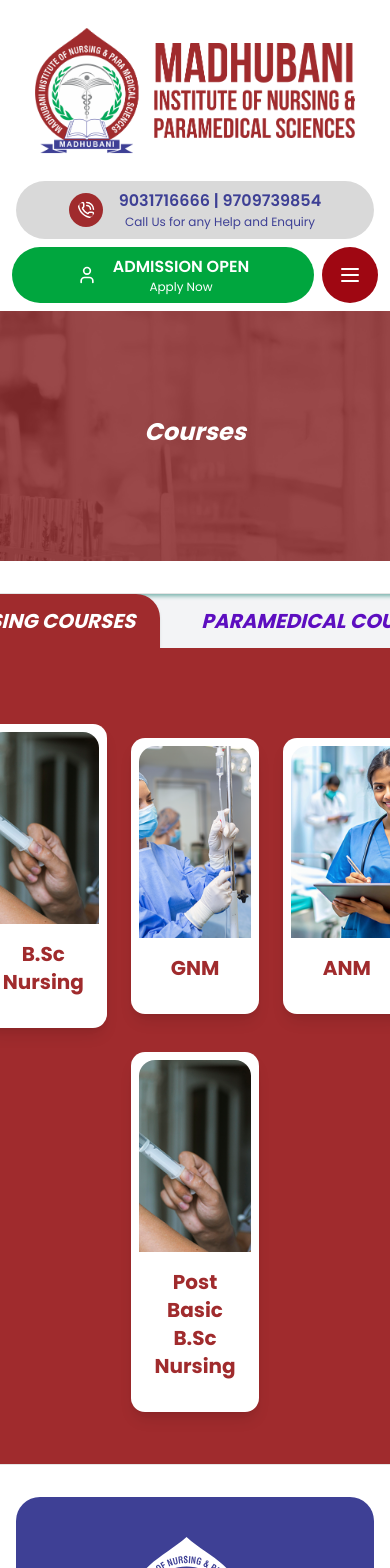
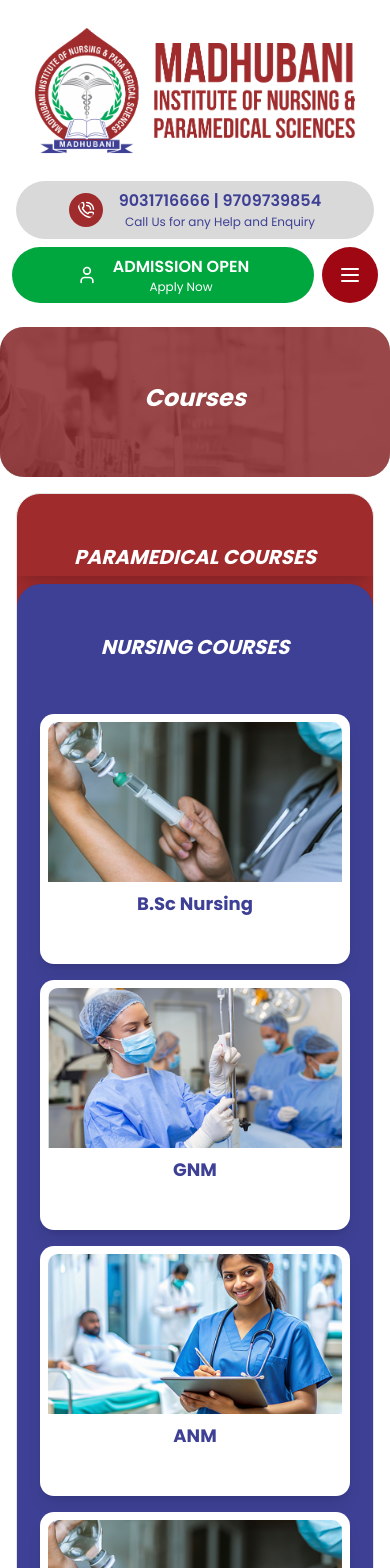
Before and after one commit to Hibbanur-Rahman/minps-website, a React (Vite) app: page /course in a window 390 px wide. Shown: the top 1568 px of the page. Built offline with nearby package versions, Linux system fonts and the light colour scheme.

Commit message:
update course page for mobile view

```diff
--- a/src/views/courses/index.jsx
+++ b/src/views/courses/index.jsx
@@ -9,11 +9,11 @@
 const Course = () => {
   return (
     <div className="w-full">
-      {/**Banner section */}
-      <div className="relative">
-        <div className=" h-[250px] relative w-full rounded-3xl overflow-hidden">
+      {/* Banner section */}
+      <div className="relative mt-4 sm:mt-8">
+        <div className="h-[150px] sm:h-[200px] md:h-[250px] relative w-full rounded-3xl overflow-hidden">
           <div className="bg-[#A02B2D]/70 w-full h-full z-[2] absolute flex items-center justify-center">
-            <h2 className="text-2xl text-white sm:text-5xl font-bold italic mb-2 text-center font-[Poppins]">
+            <h2 className="text-2xl sm:text-3xl md:text-5xl text-white font-bold italic mb-2 text-center font-[Poppins]">
               Courses
             </h2>
           </div>
@@ -25,37 +25,55 @@
         </div>
       </div>
 
-      {/**Content section */}
-      <div className="container mx-auto py-8">
+      {/* Content section */}
+      <div className="container mx-auto py-4 sm:py-8 px-4">
+        {" "}
+        {/* Adjusted padding for smaller screens */}
         <Tabs
           defaultValue="nursing"
-          className="w-full bg-gray-100  rounded-3xl  border inset-shadow-sm inset-shadow-[#72AFA8] gap-0 overflow-hidden"
+          className="w-full bg-[#A02B2D] sm:bg-[#D9D9D9] rounded-3xl border inset-shadow-md inset-shadow-[#72AFA8] gap-0 overflow-hidden"
         >
-          <TabsList className=" m-0 p-0 w-full flex justify-center items-center gap-x-4">
+          <TabsList className=" relative z-10 m-0 p-0 w-full flex flex-col sm:flex-row justify-center items-center gap-y-2 sm:gap-y-0 ">
+            {" "}
+            {/* Stacked on small, row on sm+ */}
+            <TabsTrigger
+              value="paramedical"
+              className=" relative cursor-pointer px-4 pt-12 sm:px-6 sm:py-3 rounded-none rounded-tl-3xl sm:rounded-t-3xl rounded-bl-none sm:rounded-bl-none text-xl sm:text-xl italic text-white sm:text-[#3E4095] font-bold md:transition-all data-[state=active]:bg-[#A02B2D] data-[state=active]:text-white w-full sm:w-auto shadow-xl " // Full width on small, auto on sm+
+            >
+              PARAMEDICAL  COURSES
+            </TabsTrigger>
             <TabsTrigger
               value="nursing"
-              className="cursor-pointer px-6 py-3 rounded-none rounded-tr-3xl rounded-br-none text-xl italic text-violet-800 font-bold transition-all data-[state=active]:bg-[#A02B2D] data-[state=active]:text-white"
+              className=" relative cursor-pointer px-4 pt-12 sm:px-6 sm:py-3 sm:rounded-bl-none rounded-t-3xl sm:rounded-t-3xl rounded-b-none sm:rounded-br-none text-xl sm:text-xl italic text-white md:text-[#3E4095] font-bold md:transition-all data-[state=active]:bg-[#3E4095] sm:data-[state=active]:bg-[#A02B2D] data-[state=active]:text-white w-full sm:w-auto shadow-xl" // Full width on small, auto on sm+
             >
               NURSING COURSES
             </TabsTrigger>
-            <TabsTrigger
-              value="paramedical"
-              className="cursor-pointer px-6 py-3 rounded-none rounded-tl-3xl rounded-bl-none text-xl italic text-violet-800 font-bold transition-all data-[state=active]:bg-[#A02B2D] data-[state=active]:text-white"
-            >
-              PARAMEDICAL COURSES
-            </TabsTrigger>
           </TabsList>
 
-          <TabsContent value="nursing" className="pt-6 bg-[#A02B2D]">
-            <div className="flex flex-wrap justify-center items-center  w-10/12 mx-auto my-10">
+          <TabsContent
+            value="nursing"
+            className=" z-10 pt-4 sm:pt-6 bg-[#3E4095] sm:bg-[#A02B2D] text-[#3E4095] sm:text-[#A02B2D]"
+          >
+            {" "}
+            {/* Adjusted padding */}
+            <div className="flex flex-wrap justify-center items-center w-11/12 md:w-10/12 mx-auto my-6 sm:my-10">
+              {" "}
+              {/* Wider on extra small, adjusted margin */}
               {nursingCourses.map((course, index) => (
                 <CourseCard key={index} {...course} />
               ))}
             </div>
           </TabsContent>
 
-          <TabsContent value="paramedical" className="pt-6 bg-[#A02B2D]">
-            <div className="flex flex-wrap  justify-center items-center   w-10/12 mx-auto my-10">
+          <TabsContent
+            value="paramedical"
+            className=" z-10 pt-4 sm:pt-6 text-[#A02B2D] bg-[#A02B2D]"
+          >
+            {" "}
+            {/* Adjusted padding */}
+            <div className="flex flex-wrap justify-center items-center w-11/12 md:w-10/12 mx-auto my-6 sm:my-10">
+              {" "}
+              {/* Wider on extra small, adjusted margin */}
               {paramedicalCourses.map((course, index) => (
                 <CourseCard key={index} {...course} />
               ))}
@@ -68,22 +86,36 @@
 };
 
 // Course Card Component
-const CourseCard = ({ title, image, description,path }) => {
+const CourseCard = ({ title, image, description, path }) => {
   const navigate = useNavigate();
   return (
-    <div className="w-4/12 p-3">
-      <div className=" bg-white rounded-xl p-2 overflow-hidden shadow-lg hover:shadow-lg transition-shadow duration-300 flex flex-col cursor-pointer" onClick={()=>navigate(path)}>
-        <div className="h-48 overflow-hidden">
+    <div className="w-full sm:w-1/2 lg:w-1/3 xl:w-1/4 p-2 sm:p-3">
+      {" "}
+      {/* Responsive width and padding */}
+      <div
+        className="bg-white rounded-xl p-2 overflow-hidden shadow-lg hover:shadow-lg transition-shadow duration-300 flex flex-col cursor-pointer h-[250px]"
+        onClick={() => navigate(path)}
+      >
+        {" "}
+        {/* h-full to make cards same height */}
+        <div className="h-40 sm:h-48 overflow-hidden rounded-t-lg">
+          {" "}
+          {/* Responsive image height */}
           <img
             src={image || "/placeholder.svg"}
             alt={title}
-            className="w-full h-full object-cover transition-transform duration-300 hover:scale-105 rounded-t-2xl"
+            className="w-full h-full object-cover transition-transform duration-300 hover:scale-105"
           />
         </div>
-        <div className="p-4 flex flex-col items-center flex-grow">
-          <h3 className="text-xl font-bold text-[#A02B2D] text-center mb-2">
+        <div className="  p-2 flex flex-col items-center flex-grow">
+          <h3 className="text-lg sm:text-xl font-bold  text-center ">
+            {" "}
+            {/* Responsive font size */}
             {title}
           </h3>
+          {/* If you want to show description:
+          <p className="text-sm text-gray-600 text-center">{description}</p>
+          */}
         </div>
       </div>
     </div>
@@ -96,24 +128,24 @@
     title: "B.Sc Nursing",
     image: courseImg1,
     description: "4-year undergraduate program in nursing science",
-    path:'/bscnursing'
+    path: "/bscnursing",
   },
   {
     title: "GNM",
     image: courseImg3,
-    path:'/bscnursing',
+    path: "/bscnursing",
     description: "3-year diploma program in general nursing and midwifery",
   },
   {
     title: "ANM",
     image: courseImg2,
-    path:'/bscnursing',
+    path: "/bscnursing",
     description: "2-year auxiliary nurse midwifery program",
   },
   {
     title: "Post Basic B.Sc Nursing",
     image: courseImg1,
-    path:'/bscnursing',
+    path: "/bscnursing",
     description: "2-year program for registered nurses",
   },
 ];
@@ -123,31 +155,31 @@
   {
     title: "DMLT",
     image: courseImg1,
-    path:'/bscnursing',
+    path: "/bscnursing",
     description: "Diploma in Medical Laboratory Technology",
   },
   {
     title: "DMR",
     image: courseImg2,
-    path:'/bscnursing',
+    path: "/bscnursing",
     description: "Diploma in Medical Radiology",
   },
   {
     title: "DOTA",
     image: courseImg3,
-    path:'/bscnursing',
+    path: "/bscnursing",
     description: "Diploma in Operation Theatre Assistant",
   },
   {
     title: "CMD",
     image: courseImg1,
-    path:'/bscnursing',
+    path: "/bscnursing",
     description: "Certificate in Medical Dispenser",
   },
   {
     title: "DOA",
     image: courseImg3,
-    path:'/bscnursing',
+    path: "/bscnursing",
     description: "Diploma in Ophthalmic Assistant",
   },
 ];
```
